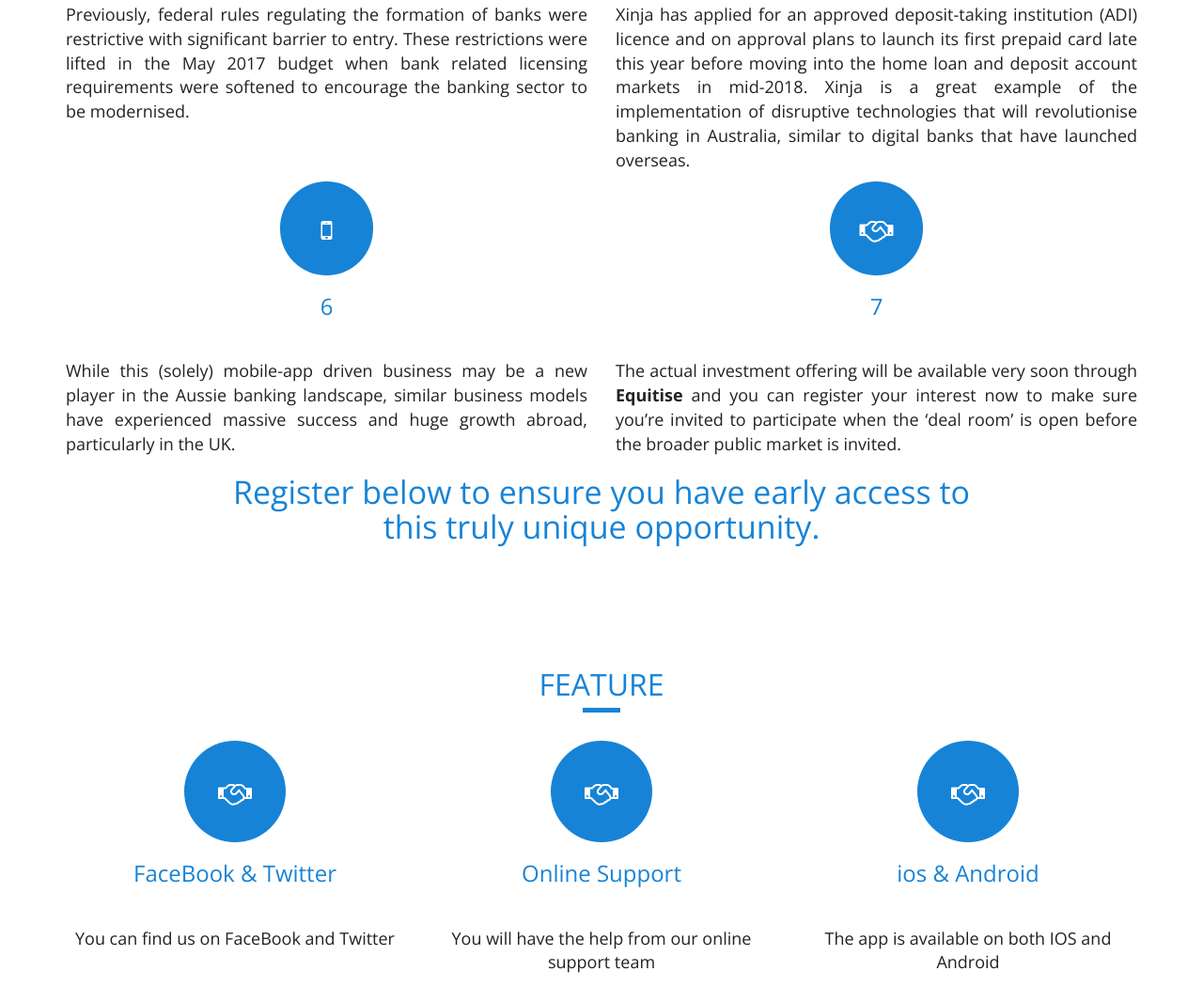
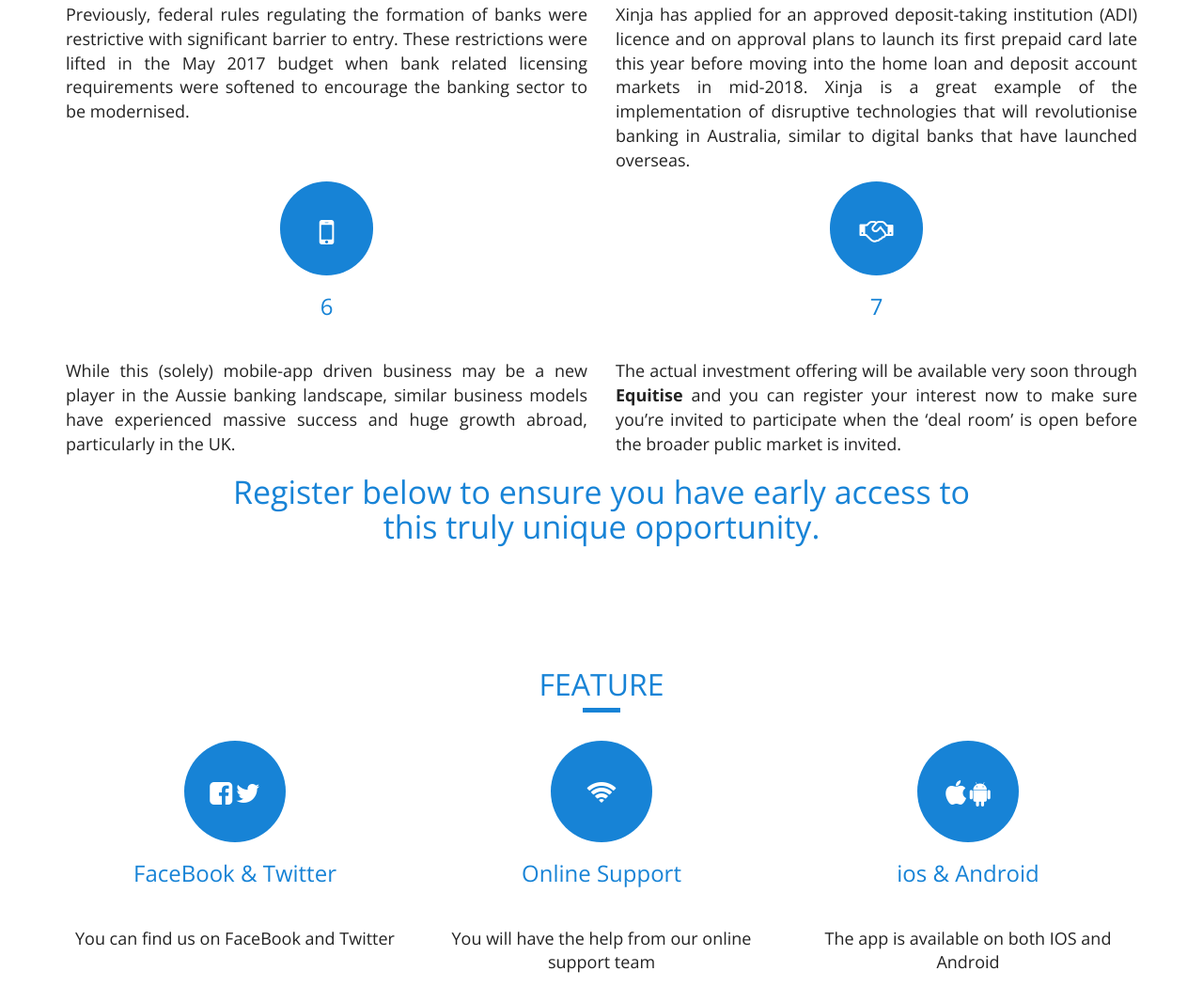
Before and after one commit to AmandaKitSam/Front-End-02, a plain HTML site: page index.html in a window 1280 px wide. Shown: the part 1899-2949 px from the top of the page at 94% size. Drawn offline with nearby package versions, Linux system fonts and the light colour scheme; a web font is replaced by a local one.

Commit message:
More details added in Feature section

```diff
--- a/css/style.css
+++ b/css/style.css
@@ -106,6 +106,7 @@
   margin: 0 auto;
 }
 
+/*-- icon --*/
 .blue-circle div {
   float: left;
   width: 100%;
@@ -119,6 +120,10 @@
 /*-- font awesome --*/
 .blue-circle div i {
   font-size: 2em;
+}
+
+.icon-mobile {
+  font-size: 1.3em;
 }
 
 .large-font {
--- a/index.html
+++ b/index.html
@@ -141,7 +141,7 @@
           </div>
 
           <div class="col-sm-6"> <!-- 6 -->
-            <div class="blue-circle animation6">
+            <div class="blue-circle icon-mobile animation6">
               <div>
                 <i class="fa fa-mobile" aria-hidden="true"></i>
               </div>
@@ -175,7 +175,8 @@
           <div class="col-sm-4">
             <div class="blue-circle feature-big-circle animation8">
               <div>
-                <i class="fa fa-handshake-o" aria-hidden="true"></i>
+                <i class="fa fa-facebook-square"></i>
+                <i class="fa fa-twitter"></i>
               </div>
             </div>
             <h3 class="text-center">FaceBook & Twitter</h3>
@@ -185,7 +186,7 @@
           <div class="col-sm-4">
             <div class="blue-circle feature-big-circle animation8">
               <div>
-                <i class="fa fa-handshake-o" aria-hidden="true"></i>
+                <i class="fa fa-wifi"></i>
               </div>
             </div>
             <h3 class="text-center">Online Support</h3>
@@ -195,7 +196,8 @@
           <div class="col-sm-4">
             <div class="blue-circle feature-big-circle animation8">
               <div>
-                <i class="fa fa-handshake-o" aria-hidden="true"></i>
+                <i class="fa fa-apple"></i>
+                <i class="fa fa-android"></i>
               </div>
             </div>
             <h3 class="text-center">ios & Android</h3>
```
